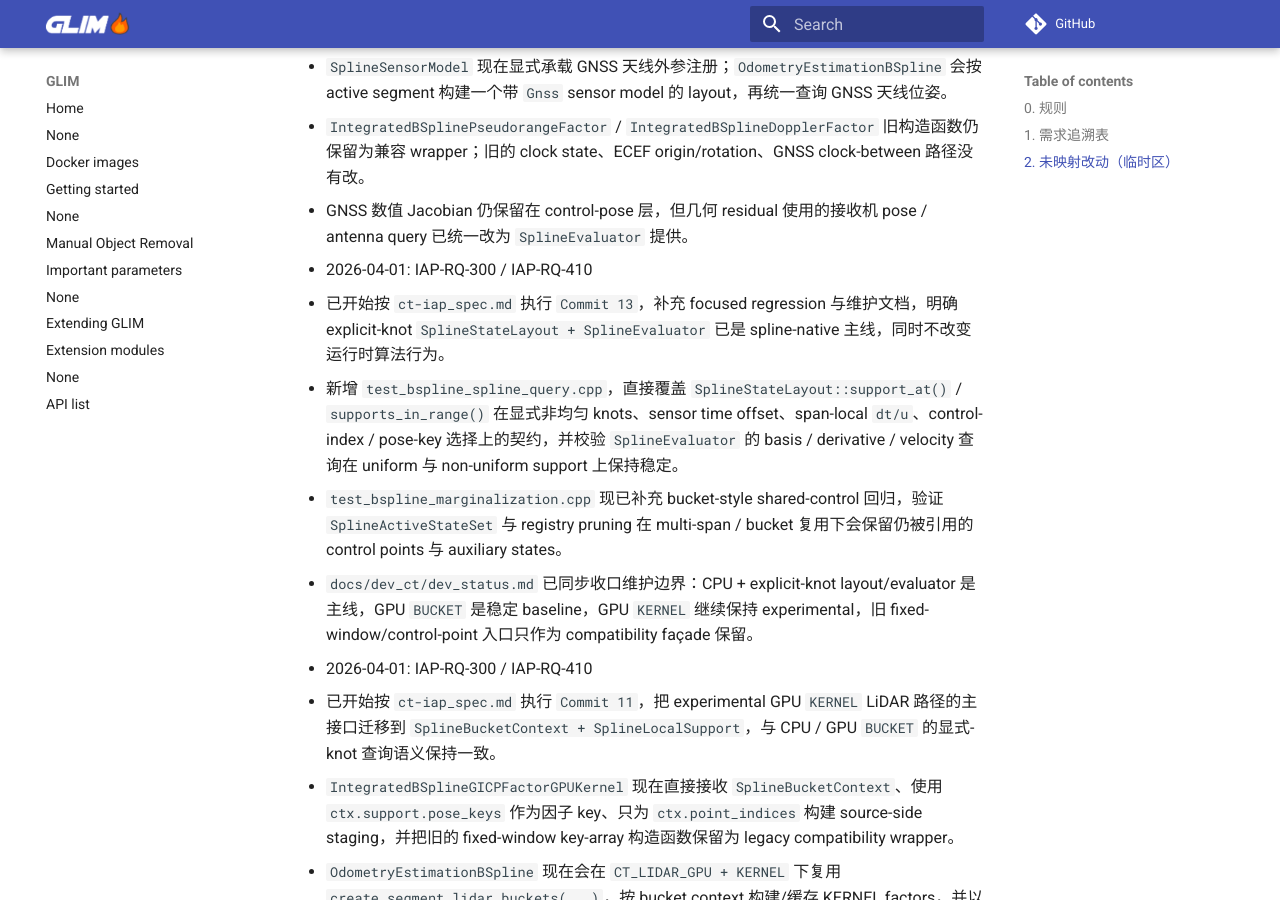
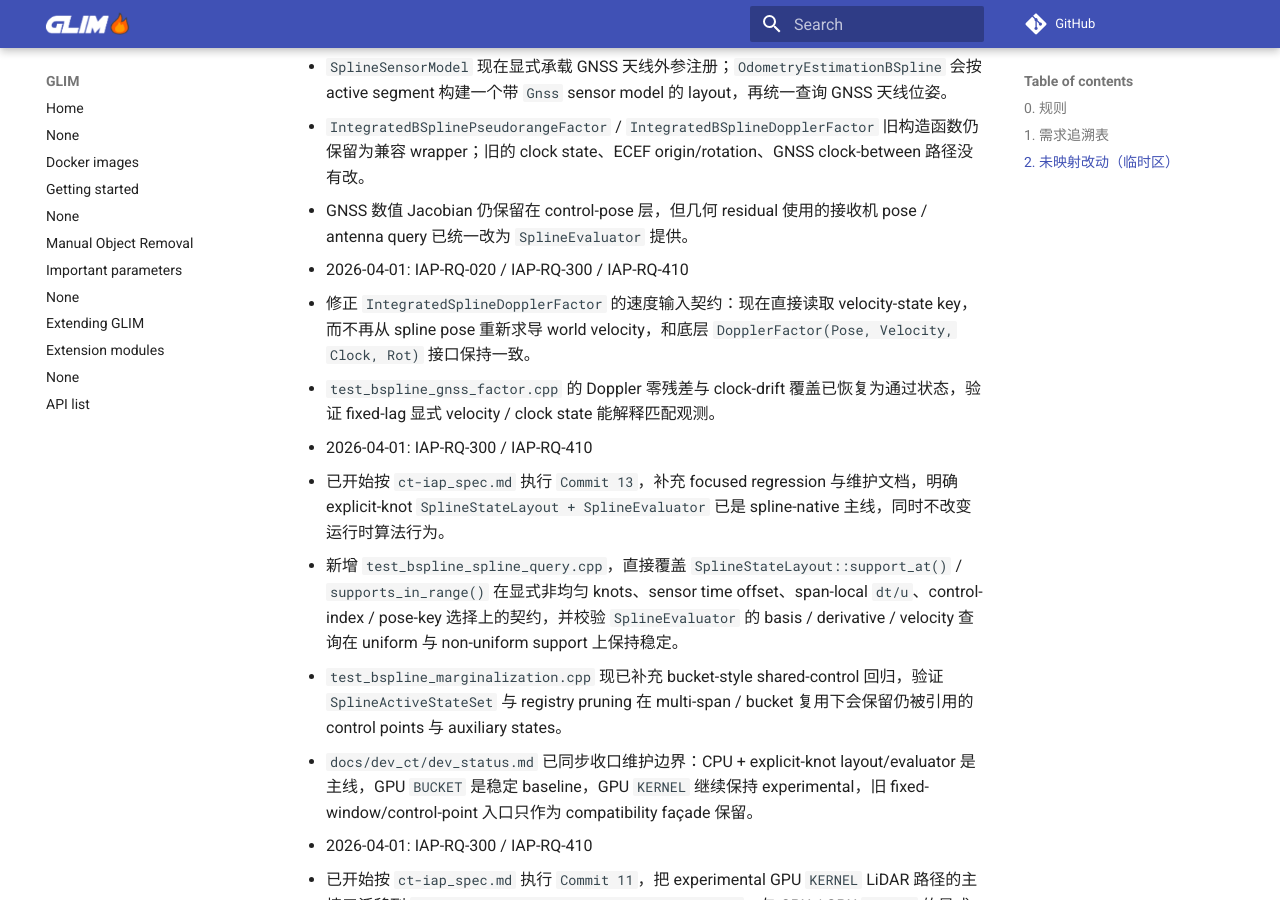
Before and after one commit to Printeger/iap, an MkDocs documentation site: the page built from docs/TRACEABILITY.md, in a window 1280 px wide and 900 px high, scrolled down 17436 px. Built offline with MkDocs 1.6.1 and Material for MkDocs 9.7.7, drawn with Linux system fonts in a browser that asks for light colours; nearby versions of some CDN libraries; comment, search, counter and statistics services are not loaded.

Commit message:
fix(dev-ct-gnss-doppler-velocity-state): IAP-RQ-020 / IAP-RQ-300 / IAP-RQ-410
Make the spline-native GNSS Doppler wrapper use the explicit fixed-lag velocity state so matching Doppler and clock-drift measurements linearize with zero residual again.

Co-Authored-By: Claude Opus 4.6 <noreply@anthropic.com>

```diff
--- a/docs/TRACEABILITY.md
+++ b/docs/TRACEABILITY.md
@@ -177,6 +177,9 @@
   - `SplineSensorModel` 现在显式承载 GNSS 天线外参注册；`OdometryEstimationBSpline` 会按 active segment 构建一个带 `Gnss` sensor model 的 layout，再统一查询 GNSS 天线位姿。
   - `IntegratedBSplinePseudorangeFactor` / `IntegratedBSplineDopplerFactor` 旧构造函数仍保留为兼容 wrapper；旧的 clock state、ECEF origin/rotation、GNSS clock-between 路径没有改。
   - GNSS 数值 Jacobian 仍保留在 control-pose 层，但几何 residual 使用的接收机 pose / antenna query 已统一改为 `SplineEvaluator` 提供。
+- 2026-04-01: IAP-RQ-020 / IAP-RQ-300 / IAP-RQ-410
+  - 修正 `IntegratedSplineDopplerFactor` 的速度输入契约：现在直接读取 velocity-state key，而不再从 spline pose 重新求导 world velocity，和底层 `DopplerFactor(Pose, Velocity, Clock, Rot)` 接口保持一致。
+  - `test_bspline_gnss_factor.cpp` 的 Doppler 零残差与 clock-drift 覆盖已恢复为通过状态，验证 fixed-lag 显式 velocity / clock state 能解释匹配观测。
 - 2026-04-01: IAP-RQ-300 / IAP-RQ-410
   - 已开始按 `ct-iap_spec.md` 执行 `Commit 13`，补充 focused regression 与维护文档，明确 explicit-knot `SplineStateLayout + SplineEvaluator` 已是 spline-native 主线，同时不改变运行时算法行为。
   - 新增 `test_bspline_spline_query.cpp`，直接覆盖 `SplineStateLayout::support_at()` / `supports_in_range()` 在显式非均匀 knots、sensor time offset、span-local `dt/u`、control-index / pose-key 选择上的契约，并校验 `SplineEvaluator` 的 basis / derivative / velocity 查询在 uniform 与 non-uniform support 上保持稳定。
```
Also changed, not shown: docs/CHANGES.md (+3 -0 lines), 1 other file.
